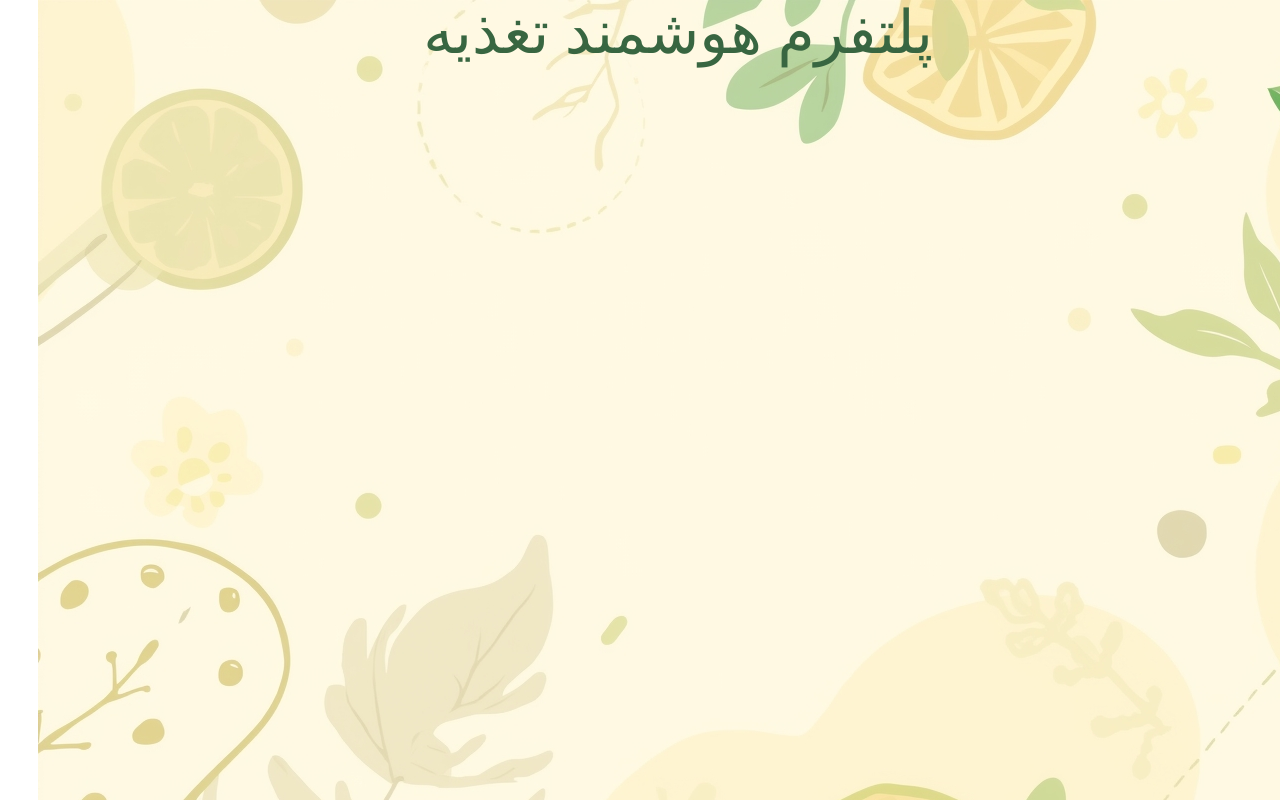
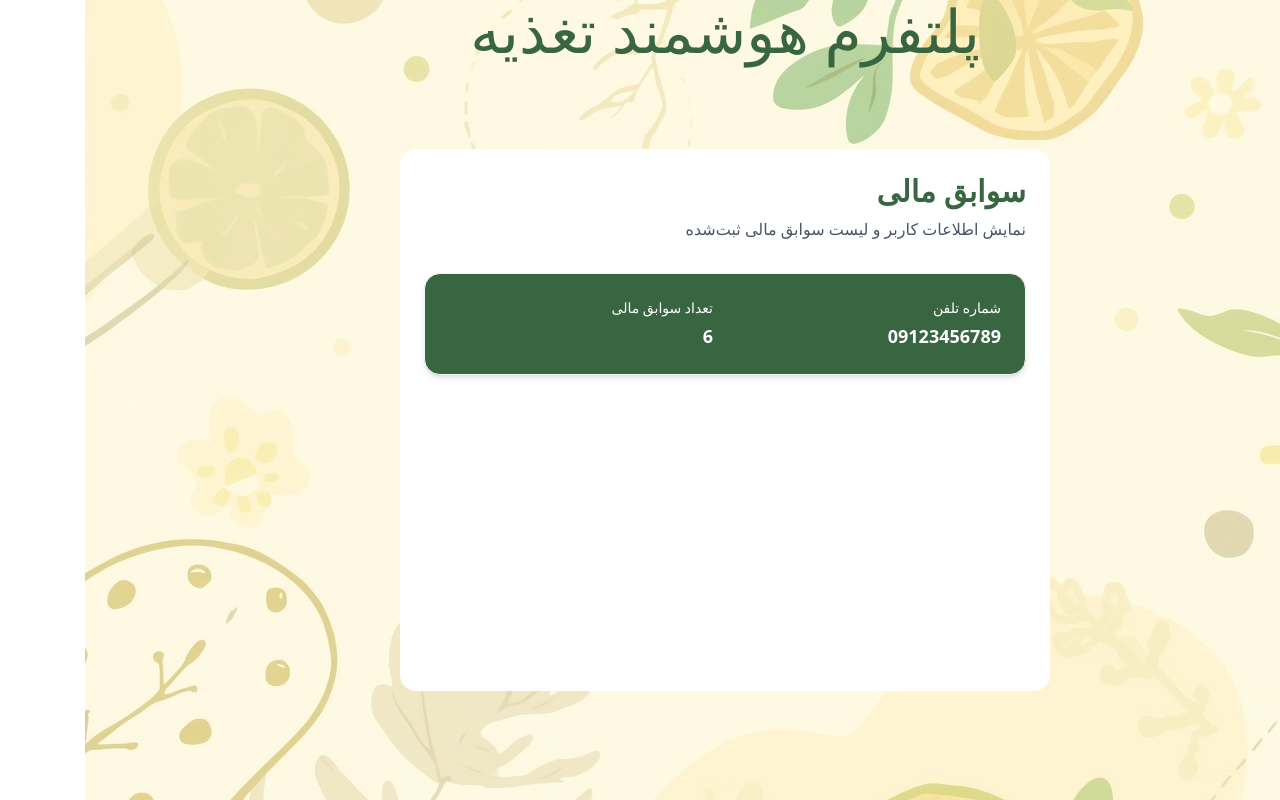
Before and after one commit to Armani-innovation/armani-nutrition, a Nuxt app: page /paymentsHistory in a window 1280 px wide. Before the commit this address had no page. Built offline with nearby package versions, Linux system fonts and the light colour scheme.

Commit message:
- Reports history page done - Payments history page done

```diff
--- a/app/pages/dashboard/[phone].vue
+++ b/app/pages/dashboard/[phone].vue
@@ -51,7 +51,7 @@ onMounted(() => {
     <!-- Cards section -->
     <div class="grid grid-cols-1 sm:grid-cols-2 gap-6 mb-10">
 
-      <NuxtLink to="" class="card-item">
+      <NuxtLink to="/paymentsHistory" class="card-item">
         <div class="text-4xl mb-4">💰</div>
         <h2 class="card-title">سوابق مالی</h2>
       </NuxtLink>
--- /dev/null
+++ b/app/pages/paymentsHistory/index.vue
@@ -0,0 +1,139 @@
+<script setup lang="ts">
+import { ref } from 'vue'
+
+interface Transaction {
+  date: string
+  time: string
+  amount: string
+  payment: 'paid' | 'unpaid'
+  status: 'done' | 'pending'
+  description: string
+}
+
+const phone = ref('09123456789')
+const transactions = ref<Transaction[]>([
+  { date: '2025-11-24', time: '14:32', amount: '2,500,000 تومان', payment: 'paid', status: 'done', description: 'پرداخت بابت خرید محصول A' },
+  { date: '2025-11-23', time: '09:15', amount: '1,200,000 تومان', payment: 'unpaid', status: 'pending', description: 'پرداخت بابت خدمات B' },
+  { date: '2025-11-22', time: '18:50', amount: '500,000 تومان', payment: 'paid', status: 'done', description: 'پرداخت محصول C' },
+  { date: '2025-11-22', time: '18:50', amount: '500,000 تومان', payment: 'paid', status: 'done', description: 'پرداخت محصول C' },
+  { date: '2025-11-22', time: '18:50', amount: '500,000 تومان', payment: 'paid', status: 'done', description: 'پرداخت محصول C' },
+  { date: '2025-11-22', time: '18:50', amount: '500,000 تومان', payment: 'paid', status: 'done', description: 'پرداخت محصول C' },
+])
+
+const reportCount = ref(transactions.value.length)
+</script>
+
+<template>
+  <div class="bg-white p-4 sm:p-6 animate-fade-in rounded-2xl">
+    <!-- Header -->
+    <div class="mb-6 sm:mb-8 space-y-1 sm:space-y-2">
+      <h1 class="text-2xl sm:text-3xl font-bold text-[#386641] animate-slide-up">سوابق مالی</h1>
+      <p class="text-gray-600 text-sm sm:text-base animate-slide-up delay-150">
+        نمایش اطلاعات کاربر و لیست سوابق مالی ثبت‌شده
+      </p>
+    </div>
+
+    <!-- User Info Card -->
+    <section class="bg-primary rounded-2xl shadow-md p-4 sm:p-6 mb-6 sm:mb-10 border border-gray-100 animate-scale-in">
+      <div class="grid grid-cols-1 sm:grid-cols-2 gap-4 sm:gap-6 text-white">
+        <div class="space-y-1">
+          <p class="text-sm">شماره تلفن</p>
+          <p class="text-lg font-semibold">{{ phone }}</p>
+        </div>
+        <div class="space-y-1">
+          <p class="text-sm">تعداد سوابق مالی</p>
+          <p class="text-lg font-semibold">{{ reportCount }}</p>
+        </div>
+      </div>
+    </section>
+
+    <!-- Transactions Table / Cards -->
+    <section class="w-full">
+      <!-- دسکتاپ: جدول با اسکرول عمودی -->
+      <div class="hidden md:block bg-white rounded-2xl shadow-md border border-gray-100 animate-fade-in overflow-x-auto">
+        <div class="overflow-y-auto max-h-[250px]">
+          <table class="w-full text-right table-auto min-w-[600px]">
+            <thead class="bg-primary text-white text-center text-sm sticky top-0 z-10">
+            <tr>
+              <th class="p-4">تاریخ</th>
+              <th class="p-4">ساعت</th>
+              <th class="p-4">قیمت</th>
+              <th class="p-4">وضعیت پرداخت</th>
+              <th class="p-4">وضعیت گزارش</th>
+            </tr>
+            </thead>
+            <tbody>
+            <tr v-for="(item, index) in transactions" :key="index" class="border-b hover:bg-gray-50 transition">
+              <td class="p-4">{{ item.date }}</td>
+              <td class="p-4">{{ item.time }}</td>
+              <td class="p-4">{{ item.amount }}</td>
+              <td class="p-4">
+                  <span :class="item.payment === 'paid' ? 'text-green-600' : 'text-red-600'">
+                    {{ item.payment === 'paid' ? 'پرداخت شده' : 'پرداخت نشده' }}
+                  </span>
+              </td>
+              <td class="p-4">
+                  <span :class="item.status === 'done' ? 'text-[#386641]' : 'text-gray-500'">
+                    {{ item.status === 'done' ? 'تکمیل شده' : 'در حال بررسی' }}
+                  </span>
+              </td>
+            </tr>
+            </tbody>
+          </table>
+        </div>
+      </div>
+
+      <!-- موبایل: کارت‌ها با اسکرول عمودی -->
+      <div class="md:hidden max-h-[400px] overflow-y-auto space-y-4">
+        <div v-for="(item, index) in transactions" :key="index" class="bg-white rounded-xl shadow p-4 border border-gray-100 animate-scale-in">
+          <div class="flex justify-between mb-2">
+            <span class="text-gray-500 text-sm">تاریخ</span>
+            <span class="font-semibold text-gray-900">{{ item.date }}</span>
+          </div>
+          <div class="flex justify-between mb-2">
+            <span class="text-gray-500 text-sm">ساعت</span>
+            <span class="font-semibold text-gray-900">{{ item.time }}</span>
+          </div>
+          <div class="flex justify-between mb-2">
+            <span class="text-gray-500 text-sm">قیمت</span>
+            <span class="font-semibold text-gray-900">{{ item.amount }}</span>
+          </div>
+          <div class="flex justify-between mb-2">
+            <span class="text-gray-500 text-sm">وضعیت پرداخت</span>
+            <span :class="item.payment === 'paid' ? 'text-green-600' : 'text-red-600'" class="font-semibold">
+              {{ item.payment === 'paid' ? 'پرداخت شده' : 'پرداخت نشده' }}
+            </span>
+          </div>
+          <div class="flex justify-between">
+            <span class="text-gray-500 text-sm">وضعیت گزارش</span>
+            <span :class="item.status === 'done' ? 'text-[#386641]' : 'text-gray-500'" class="font-semibold">
+              {{ item.status === 'done' ? 'تکمیل شده' : 'در حال بررسی' }}
+            </span>
+          </div>
+        </div>
+      </div>
+    </section>
+  </div>
+</template>
+
+<style scoped>
+/* Animations */
+@keyframes fadeIn {
+  from { opacity: 0; transform: translateY(5px); }
+  to { opacity: 1; transform: translateY(0); }
+}
+.animate-fade-in { animation: fadeIn 0.5s ease forwards; }
+
+@keyframes slideUp {
+  from { opacity: 0; transform: translateY(10px); }
+  to { opacity: 1; transform: translateY(0); }
+}
+.animate-slide-up { animation: slideUp 0.5s ease forwards; }
+.animate-slide-up.delay-150 { animation-delay: 0.15s; }
+
+@keyframes scaleIn {
+  from { opacity: 0; transform: scale(0.95); }
+  to { opacity: 1; transform: scale(1); }
+}
+.animate-scale-in { animation: scaleIn 0.4s ease forwards; }
+</style>
--- a/app/pages/paypage/index.vue
+++ b/app/pages/paypage/index.vue
@@ -13,7 +13,7 @@ const discountText = ref<string>("");
       <div class="text-center space-y-2">
         <h1 class="text-2xl font-semibold text-gray-800">تکمیل پرسشنامه</h1>
         <p class="text-gray-600 text-sm leading-relaxed">
-          شما با موفقیت تمام سوالات پرسشنامه را پاسخ دادید. برای مشاهده نتیجه و دریافت تحلیل برندینگ، لطفاً پرداخت را
+          شما با موفقیت تمام سوالات پرسشنامه را پاسخ دادید. برای مشاهده نتیجه و دریافت تحلیل سوالات، لطفاً پرداخت را
           انجام دهید.
         </p>
         <TickCheck/>
--- a/app/pages/reportsHistory/index.vue
+++ b/app/pages/reportsHistory/index.vue
@@ -1,3 +1,19 @@
+<script setup lang="ts">
+const phone = "09123456789";
+const reportCount = 14;
+
+const reports = [
+  {date: "1403/11/01", time: "14:20", payment: "paid", status: "done"},
+  {date: "1403/10/28", time: "10:55", payment: "unpaid", status: "pending"},
+  {date: "1403/10/20", time: "19:40", payment: "paid", status: "done"},
+  {date: "1403/10/20", time: "19:40", payment: "paid", status: "done"},
+  {date: "1403/10/20", time: "19:40", payment: "paid", status: "done"},
+  {date: "1403/10/20", time: "19:40", payment: "paid", status: "done"},
+  {date: "1403/10/20", time: "19:40", payment: "paid", status: "done"},
+  {date: "1403/10/20", time: "19:40", payment: "paid", status: "done"},
+];
+</script>
+
 <template>
   <div class="bg-white p-4 sm:p-6 animate-fade-in rounded-2xl">
     <!-- Header -->
@@ -10,16 +26,16 @@
 
     <!-- User Info Card -->
     <section
-        class="bg-gray-50 rounded-2xl shadow-md p-4 sm:p-6 mb-6 sm:mb-10 border border-gray-100 animate-scale-in"
+        class="bg-primary rounded-2xl shadow-md p-4 sm:p-6 mb-6 sm:mb-10 border border-gray-100 animate-scale-in"
     >
-      <div class="grid grid-cols-1 sm:grid-cols-2 gap-4 sm:gap-6">
+      <div class="grid grid-cols-1 sm:grid-cols-2 gap-4 sm:gap-6 text-white">
         <div class="space-y-1">
-          <p class="text-sm text-gray-500">شماره تلفن</p>
-          <p class="text-lg font-semibold text-primary">{{ phone }}</p>
+          <p class="text-sm">شماره تلفن</p>
+          <p class="text-lg font-semibold">{{ phone }}</p>
         </div>
         <div class="space-y-1">
-          <p class="text-sm text-gray-500">تعداد گزارش‌ها</p>
-          <p class="text-lg font-semibold text-primary">{{ reportCount }}</p>
+          <p class="text-sm">تعداد گزارش‌ها</p>
+          <p class="text-lg font-semibold">{{ reportCount }}</p>
         </div>
       </div>
     </section>
@@ -30,7 +46,7 @@
       <div class="hidden md:block bg-white rounded-2xl shadow-md border border-gray-100 animate-fade-in overflow-x-auto">
         <div class="overflow-y-auto max-h-[250px]">
           <table class="w-full text-right table-auto min-w-[600px]">
-            <thead class="bg-gray-100 text-gray-600 text-sm sticky top-0 z-10">
+            <thead class="bg-primary text-white text-sm sticky top-0 z-10">
             <tr>
               <th class="p-4">تاریخ</th>
               <th class="p-4">ساعت</th>
@@ -95,22 +111,6 @@
   </div>
 </template>
 
-<script setup lang="ts">
-const phone = "09123456789";
-const reportCount = 14;
-
-const reports = [
-  {date: "1403/11/01", time: "14:20", payment: "paid", status: "done"},
-  {date: "1403/10/28", time: "10:55", payment: "unpaid", status: "pending"},
-  {date: "1403/10/20", time: "19:40", payment: "paid", status: "done"},
-  {date: "1403/10/20", time: "19:40", payment: "paid", status: "done"},
-  {date: "1403/10/20", time: "19:40", payment: "paid", status: "done"},
-  {date: "1403/10/20", time: "19:40", payment: "paid", status: "done"},
-  {date: "1403/10/20", time: "19:40", payment: "paid", status: "done"},
-  {date: "1403/10/20", time: "19:40", payment: "paid", status: "done"},
-];
-</script>
-
 <style scoped>
 .text-primary {
   color: var(--color-primary);
```
